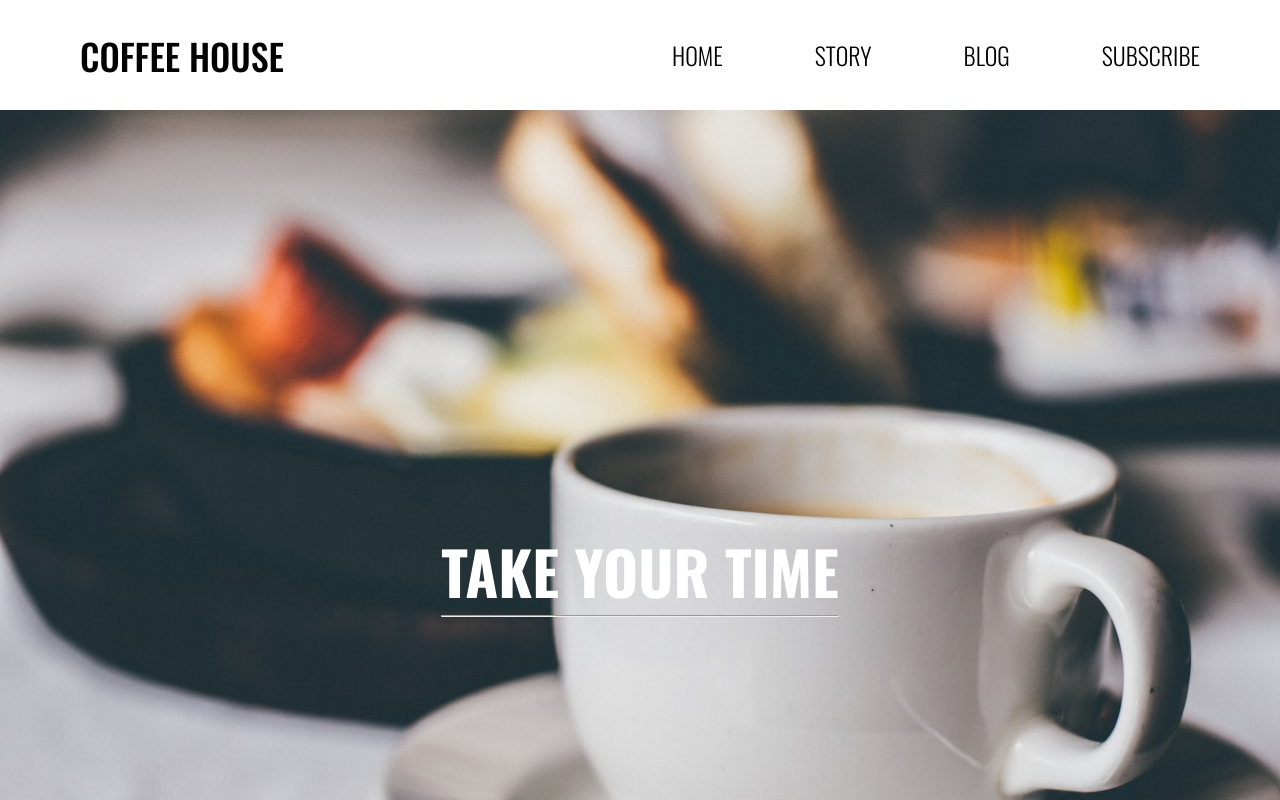
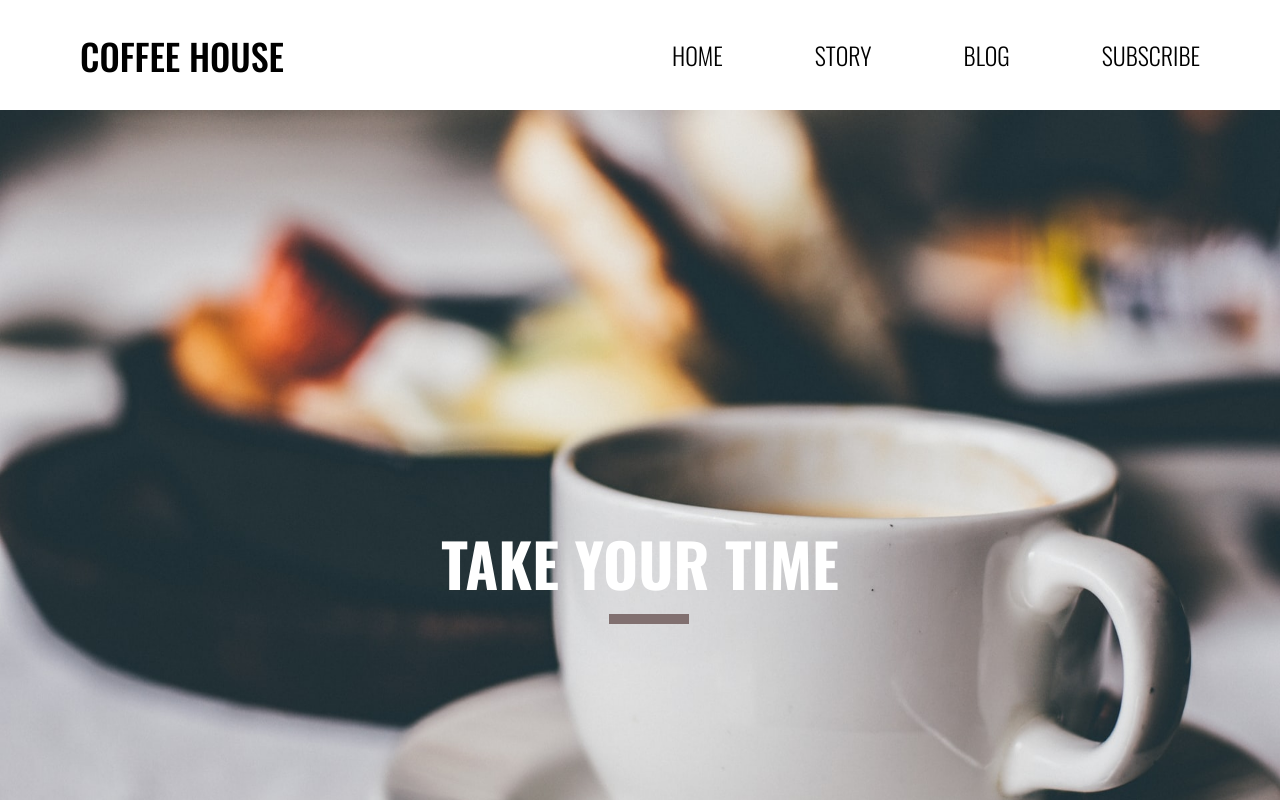
Before and after one commit to Khobtar/LandingPageCoffe, a plain HTML site: page index.html in a window 1280 px wide. Shown: the top 800 px of the page. Drawn offline with nearby package versions, Linux system fonts and the light colour scheme.

Commit message:
Update index.html

```diff
--- a/index.html
+++ b/index.html
@@ -36,7 +36,9 @@
     <div class="billboard">
         <div class="motto">
         <span>take your time</span>
-          <hr>
+          <div class="line">
+              <div class="underline"></div>
+              </div>
 
         </div>
 
```
